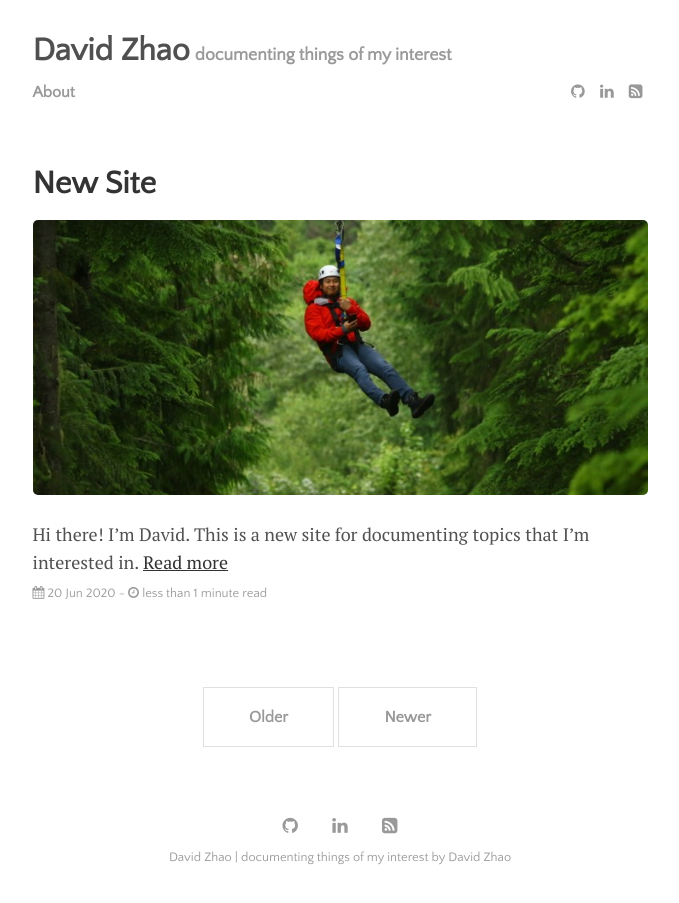
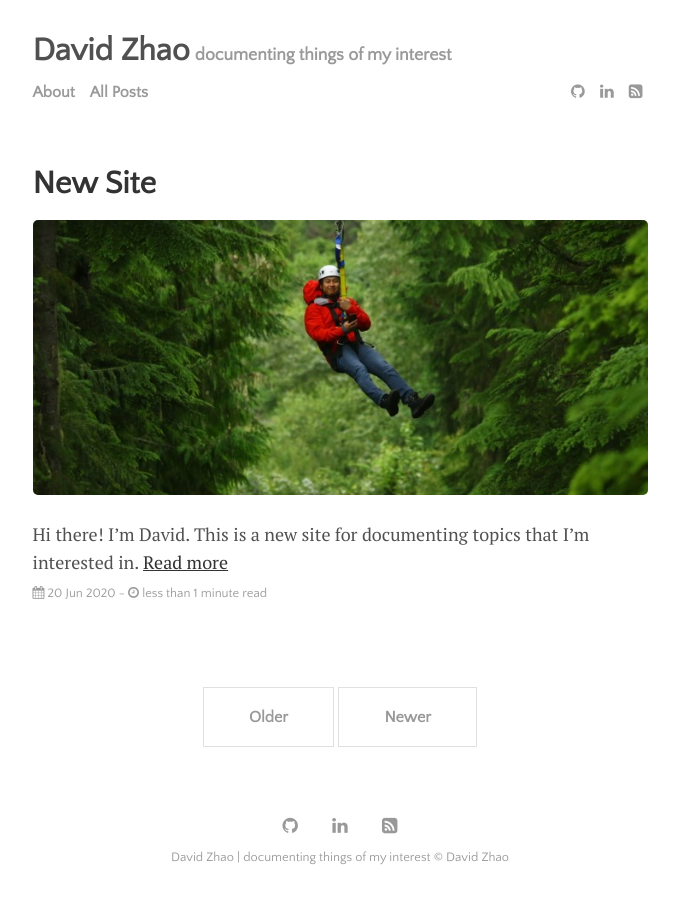
Before and after one commit to dryotta/dryotta.github.io, a Jekyll site: the page built from index.html, in a window 1280 px wide. Shown: the whole page, without its empty margins (300-979 px from the left). Built offline with Jekyll 4.4.1, drawn with Linux system fonts in a browser that asks for light colours; the list of posts is cut into pages by our own code.

Commit message:
more fixes

```diff
--- a/_data/settings.yml
+++ b/_data/settings.yml
@@ -8,6 +8,7 @@ google-ID: ''
 
 menu:
 - {name: 'About', path: 'menu', url: 'about.html'}
+- {name: 'All Posts', path: 'menu', url: 'all.html'}
 
 # Available social icons are powered by Font Awesome, so you can use any icon that they offer
 social:
--- a/_includes/footer.html
+++ b/_includes/footer.html
@@ -1,4 +1,4 @@
 <footer class="footer">
   {% include social-icons.html %}
-  <div class="post-date"><a href="{{ site.github.url }}/menu/about.html">{{ site.title }} | {{ site.description }} by {{ site.author }}</a></div>
+  <div class="post-date"><a href="{{ site.github.url }}/menu/about.html">{{ site.title }} | {{ site.description }} &copy; {{ site.author }}</a></div>
 </footer>
```
Also changed, not shown: menu/all.md (added, +24 -0 lines).
